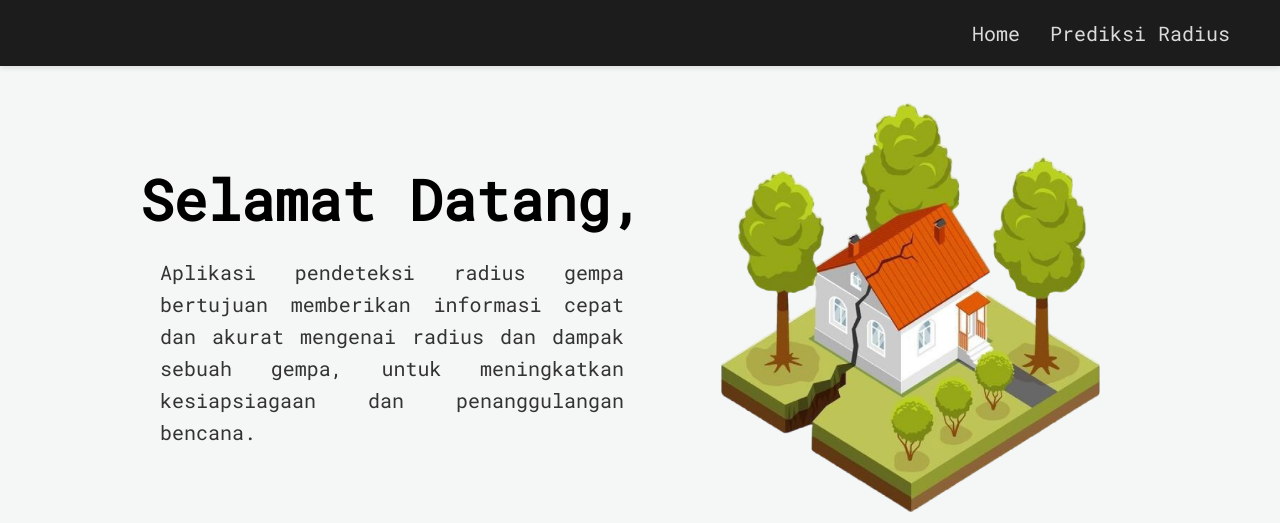
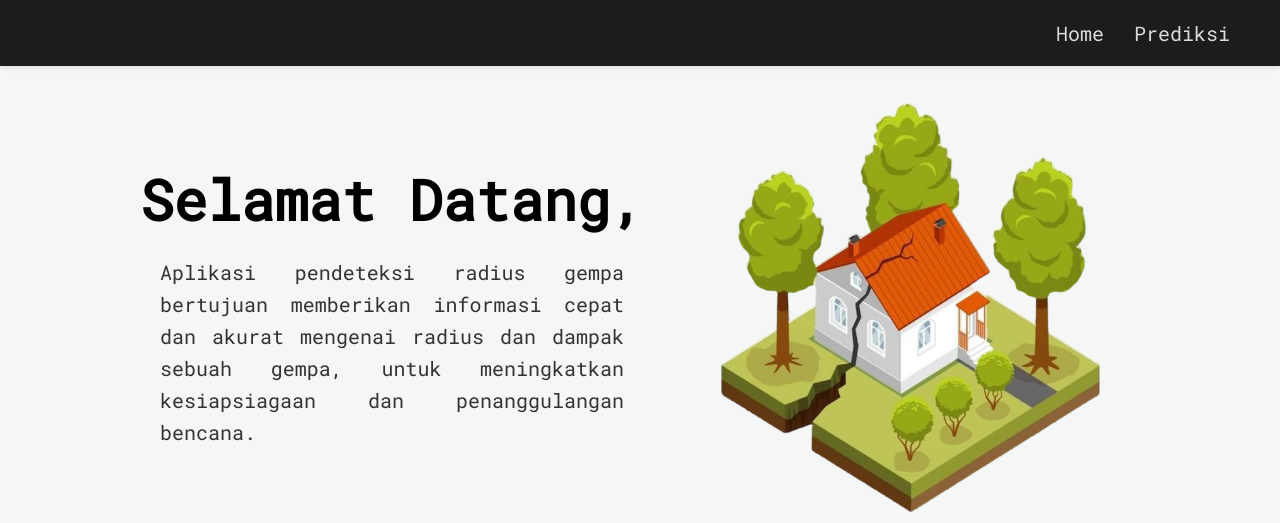
Before and after one commit to imsatrio25/prediksi-gempa-django-app, a Django app: page / in a window 1280 px wide. Shown: the top 523 px of the page. Run offline with Django 5.2, Linux system fonts and the light colour scheme; data comes from the database, SQL or seed files in the repository; parts of the project's set-up code (start-up, migrations or seed data) failed here and were passed over; some libraries are stand-ins or nearby versions.

Commit message:
prediksi radius to prediksi

```diff
--- a/backend/templates/base.html
+++ b/backend/templates/base.html
@@ -13,7 +13,7 @@
     <nav class="navbar">
         <ul class="navbar-menu">
             <li class="navbar-item"><a href="{% url 'home' %}" class="navbar-link">Home</a></li>
-            <li class="navbar-item"><a href="{% url 'rad_form' %}" class="navbar-link">Prediksi Radius</a></li>
+            <li class="navbar-item"><a href="{% url 'rad_form' %}" class="navbar-link">Prediksi</a></li>
         </ul>
     </nav>
 
```
